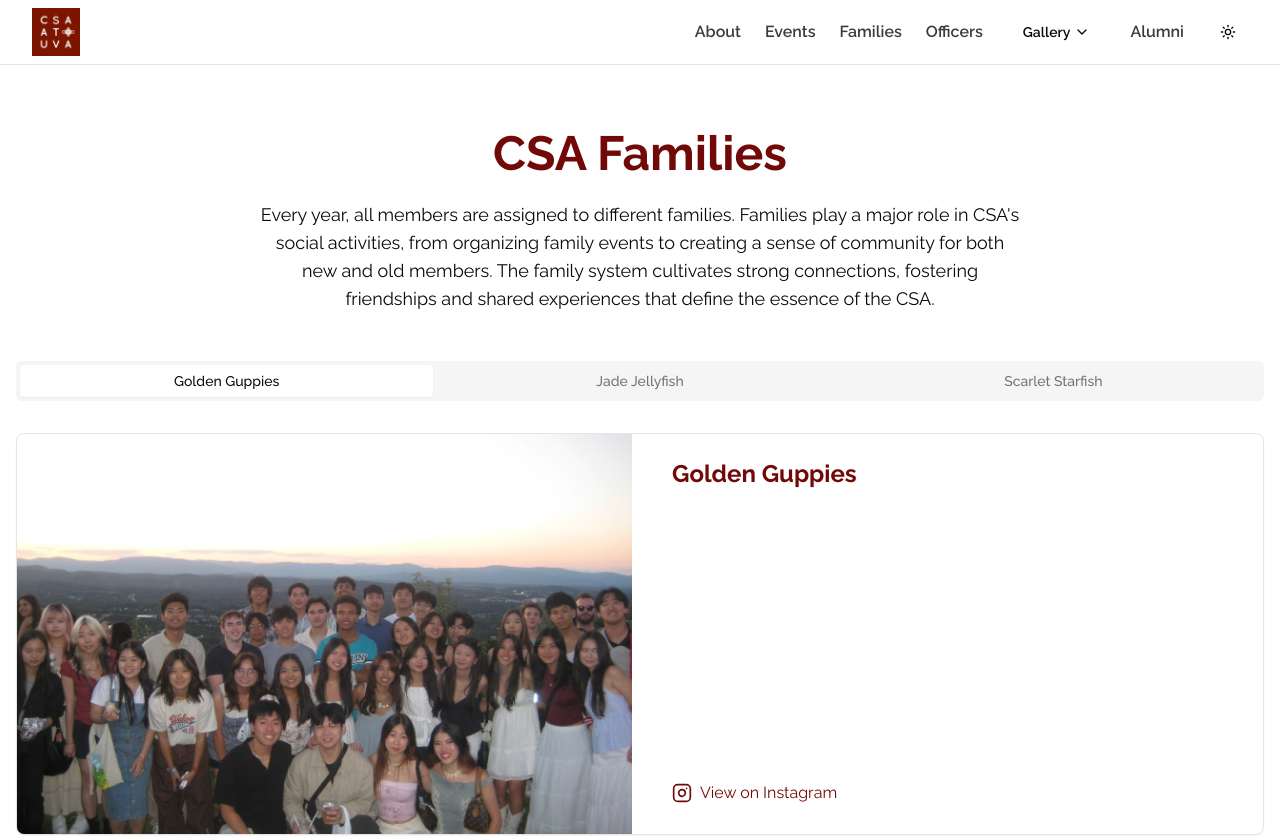
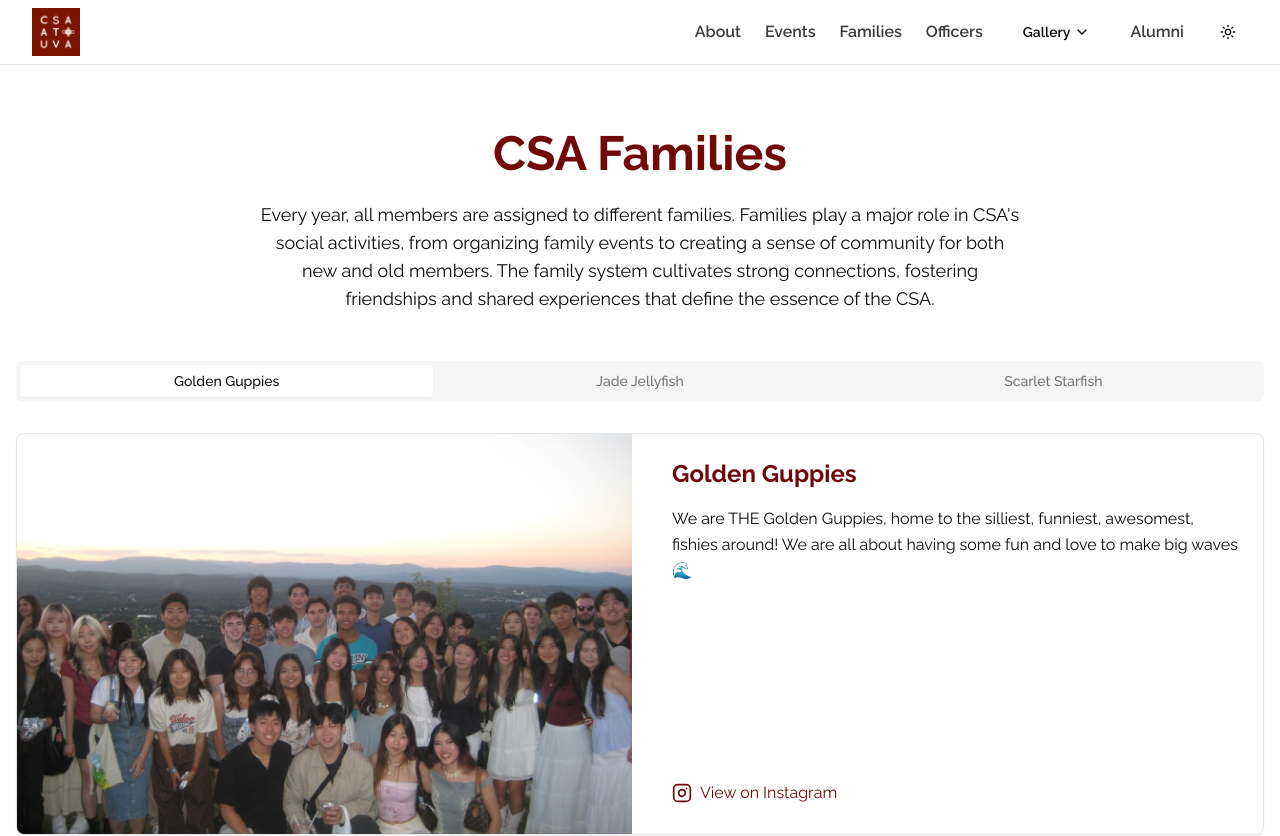
Before and after one commit to uvachinesestudentassociation/csa-website, a Next.js app: page /families in a window 1280 px wide. Shown: the top 836 px of the page. Built offline with nearby package versions, Linux system fonts and the light colour scheme.

Commit message:
chore: add fam descs

```diff
--- a/app/families/page.tsx
+++ b/app/families/page.tsx
@@ -46,7 +46,7 @@ export default function FamiliesPage() {
       image: "/images/2025-2026/families/guppies.jpg",
       instagramUrl: "https://www.instagram.com/csa.guppies/",
       description:
-        "",
+        "We are THE Golden Guppies, home to the silliest, funniest, awesomest, fishies around! We are all about having some fun and love to make big waves 🌊",
     },
     {
       id: "jellyfish",
@@ -54,7 +54,7 @@ export default function FamiliesPage() {
       image: "",
       instagramUrl: "https://www.instagram.com/csa.jellyfish/",
       description:
-        "",
+        "Hey guys!! We’re the JADE JELLYFISH 🪼 We are SO excited to get to know everyone this year and make some awesome memories!!⭐️",
     },
     {
       id: "starfish",
@@ -62,7 +62,7 @@ export default function FamiliesPage() {
       image: "",
       instagramUrl: "https://www.instagram.com/csa.starfish/",
       description:
-        "",
+        "SUP SUP! 🙋‍♀️ We're the Scarlet Starfish ⭐ and we're here for good time, not a long time. Come find your new home 🏡and homies 🫂 where we will teach you how to play MAHJONG 🀄, make SHRINKYDINKS 🎨 together, and become POWERHOUSES on the court ⛹️and in the iron temple 🏋️‍♀️! Loads of events every month 🗓️ - hope to see you 🫵 there 😈",
     },
   ]
 
```
